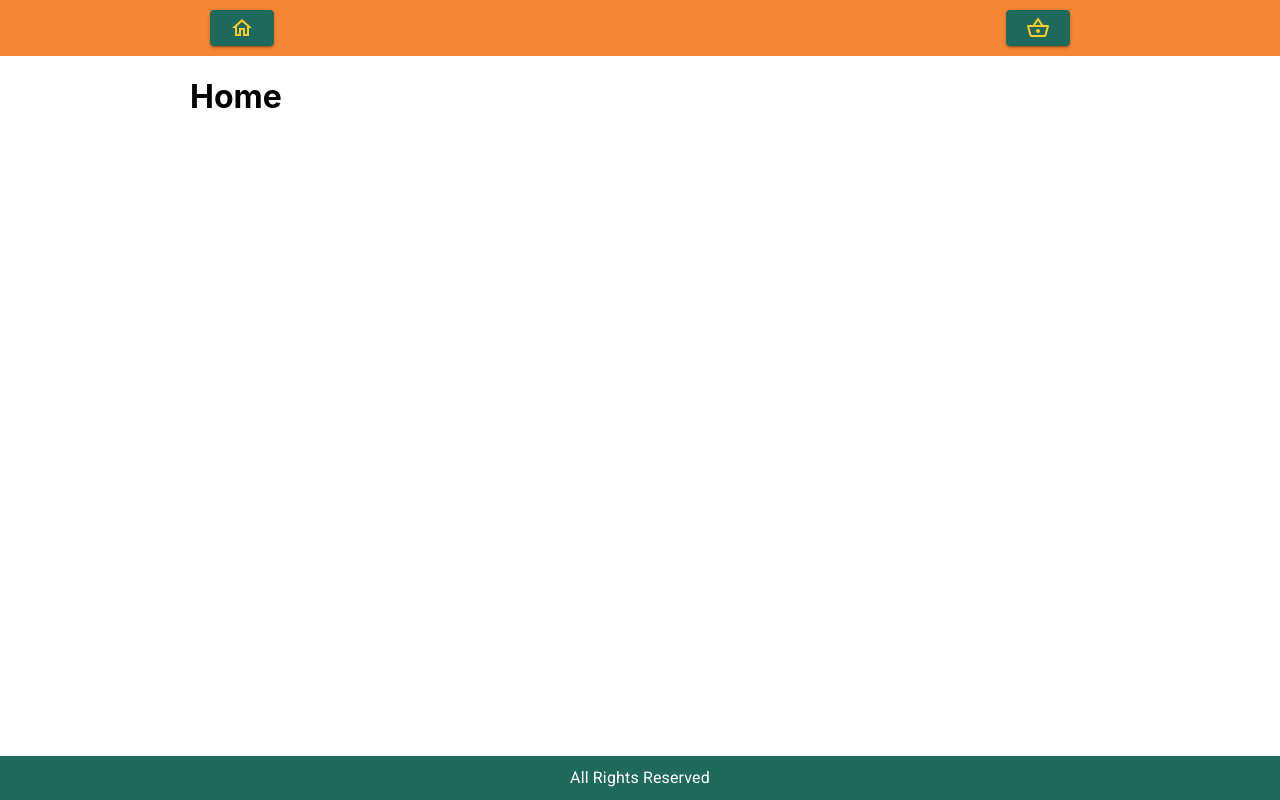
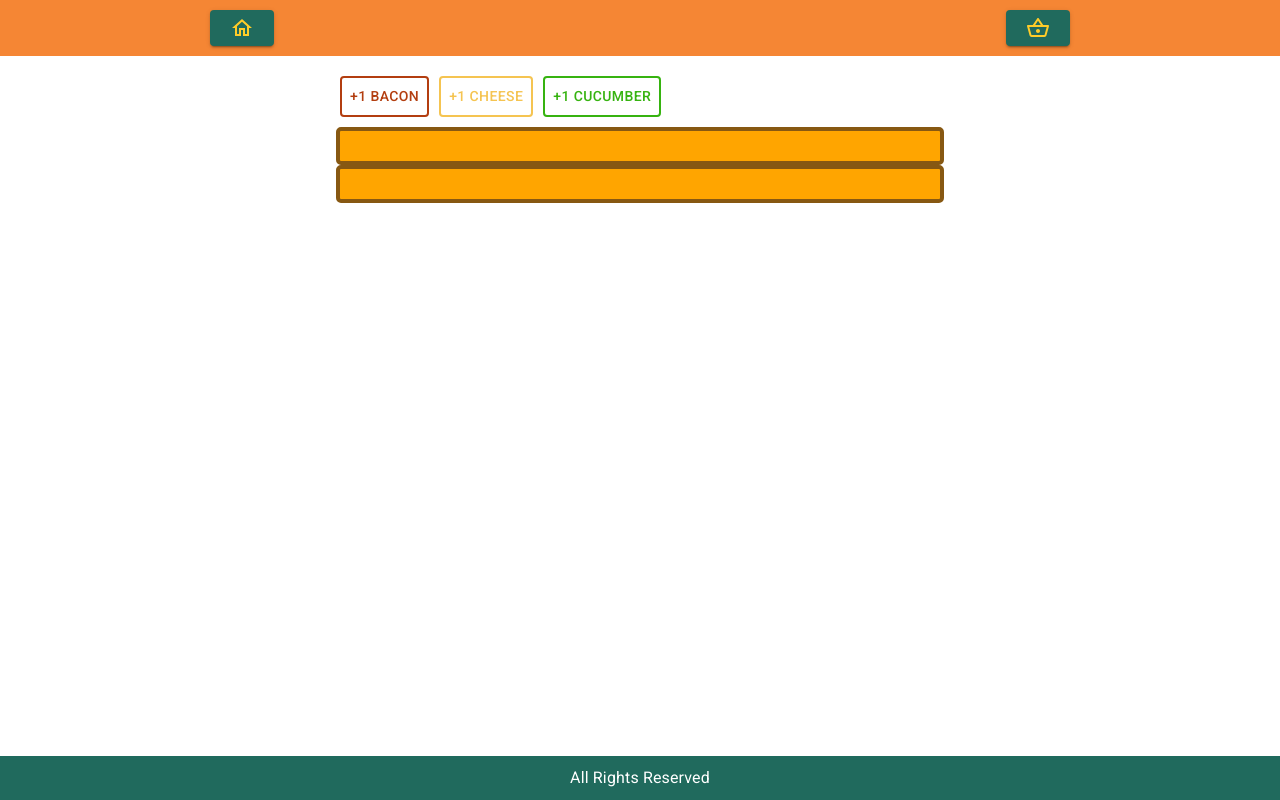
Before and after one commit to NikitaSmithTheOne/sandwich-shop, a React (Create React App) app: page / in a window 1280 px wide. Built offline with nearby package versions, Linux system fonts and the light colour scheme.

Commit message:
feat: 🎸 +SandwichBuilder with all related components

```diff
--- /dev/null
+++ b/src/components/SandwichIngridients/SandwichBacon.tsx
@@ -0,0 +1,18 @@
+// *** NPM ***
+import React from 'react';
+
+const SandwichBacon = (): JSX.Element => {
+    return (
+        <div
+            style={{
+                height: '30px',
+                width: '580px',
+                backgroundColor: '#b33e10',
+                border: '2px solid #6b4000',
+                borderRadius: '3px',
+            }}
+        />
+    );
+};
+
+export default SandwichBacon;
--- /dev/null
+++ b/src/components/SandwichIngridients/SandwichBread.tsx
@@ -0,0 +1,18 @@
+// *** NPM ***
+import React from 'react';
+
+const SandwichBread = (): JSX.Element => {
+    return (
+        <div
+            style={{
+                height: '30px',
+                width: '600px',
+                border: '4px solid #875812',
+                backgroundColor: 'orange',
+                borderRadius: '5px',
+            }}
+        />
+    );
+};
+
+export default SandwichBread;
--- /dev/null
+++ b/src/components/SandwichIngridients/SandwichCheese.tsx
@@ -0,0 +1,18 @@
+// *** NPM ***
+import React from 'react';
+
+const SandwichCheese = (): JSX.Element => {
+    return (
+        <div
+            style={{
+                height: '15px',
+                width: '580px',
+                backgroundColor: '#f5c451',
+                border: '1px solid #b37d00',
+                borderRadius: '5px',
+            }}
+        />
+    );
+};
+
+export default SandwichCheese;
--- /dev/null
+++ b/src/components/SandwichIngridients/SandwichCucumber.tsx
@@ -0,0 +1,18 @@
+// *** NPM ***
+import React from 'react';
+
+const SandwichCucumber = (): JSX.Element => {
+    return (
+        <div
+            style={{
+                height: '20px',
+                width: '580px',
+                backgroundColor: '#36b310',
+                border: '2px solid #1c7002',
+                borderRadius: '3px',
+            }}
+        />
+    );
+};
+
+export default SandwichCucumber;
--- /dev/null
+++ b/src/containers/SandwichBuilder/SandwichBuilder.tsx
@@ -0,0 +1,145 @@
+/* eslint-disable jsx-a11y/no-static-element-interactions */
+/* eslint-disable jsx-a11y/click-events-have-key-events */
+// *** NPM ***
+import React, { useState } from 'react';
+import { Button, makeStyles } from '@material-ui/core';
+
+// *** OTHER ***
+import SandwichBread from '../../components/SandwichIngridients/SandwichBread';
+import SandwichBacon from '../../components/SandwichIngridients/SandwichBacon';
+import SandwichCheese from '../../components/SandwichIngridients/SandwichCheese';
+import SandwichCucumber from '../../components/SandwichIngridients/SandwichCucumber';
+
+// *** TYPES ***
+type SandwichIngredientType = 'bacon' | 'cheese' | 'cucumber';
+
+// *** MAPS ***
+const ingredientsMap: { [key in SandwichIngredientType]: JSX.Element } = {
+    bacon: <SandwichBacon />,
+    cheese: <SandwichCheese />,
+    cucumber: <SandwichCucumber />,
+};
+
+// *** STYLES ***
+const useStyles = makeStyles({
+    root: {
+        display: 'flex',
+        flexDirection: 'column',
+        alignItems: 'center',
+        width: '100%',
+        marginTop: '20px',
+        boxSizing: 'border-box',
+    },
+    sandwichManagement: {
+        display: 'flex',
+        flexDirection: 'row',
+        justifyContent: 'flex-start',
+        width: '600px',
+        marginBottom: '10px',
+    },
+    sandwichOutput: {
+        display: 'flex',
+        flexDirection: 'column',
+        alignItems: 'center',
+        width: '100%',
+    },
+    baconButton: {
+        color: '#b33e10',
+        border: '2px solid #b33e10',
+        marginRight: '10px',
+    },
+    cheeseButton: {
+        color: '#f5c451',
+        border: '2px solid #f5c451',
+        marginRight: '10px',
+    },
+    cucumberButton: {
+        color: '#36b310',
+        border: '2px solid #36b310',
+        marginRight: '10px',
+    },
+});
+
+const SandwichBuilder = (): JSX.Element => {
+    // *** STYLES ***
+    const classes = useStyles();
+
+    // *** USE STATE ***
+    const [ingredients, setIngredients] = useState<SandwichIngredientType[]>([]);
+
+    // *** HANDLERS ***
+    const onAddIngredientHandler = (ingredient: SandwichIngredientType) => {
+        setIngredients((currentState) => {
+            const newState = [...currentState];
+            newState.unshift(ingredient);
+            return newState;
+        });
+    };
+
+    const onDeleteIngredientHandler = (ingredientNumber: number) => {
+        setIngredients((currentState) => {
+            const newState = [...currentState];
+            newState.splice(ingredientNumber, 1);
+            return newState;
+        });
+    };
+
+    // *** CONDITIONALS ***
+    // Sandwich Ingredients
+    const sandwichIngredients: JSX.Element[] = [];
+
+    ingredients.forEach((ingredient, index) => {
+        const ingredientComponent = (
+            <div key={`${ingredient + index}`} onClick={() => onDeleteIngredientHandler(index)}>
+                {ingredientsMap[ingredient]}
+            </div>
+        );
+
+        sandwichIngredients.push(ingredientComponent);
+    });
+
+    return (
+        <div className={classes.root}>
+            {/* SANDWICH MANAGEMENT */}
+            <div className={classes.sandwichManagement}>
+                {/* BACON */}
+                <Button
+                    className={classes.baconButton}
+                    onClick={() => onAddIngredientHandler('bacon')}
+                >
+                    +1 Bacon
+                </Button>
+
+                {/* CHEESE */}
+                <Button
+                    className={classes.cheeseButton}
+                    onClick={() => onAddIngredientHandler('cheese')}
+                >
+                    +1 Cheese
+                </Button>
+
+                {/* CUCUMBER */}
+                <Button
+                    className={classes.cucumberButton}
+                    onClick={() => onAddIngredientHandler('cucumber')}
+                >
+                    +1 Cucumber
+                </Button>
+            </div>
+
+            {/* SANDWICH OUTPUT */}
+            <div className={classes.sandwichOutput}>
+                {/* TOP BREAD */}
+                <SandwichBread />
+
+                {/* INGREDIENTS */}
+                {sandwichIngredients}
+
+                {/* BOTTOM BREAD */}
+                <SandwichBread />
+            </div>
+        </div>
+    );
+};
+
+export default SandwichBuilder;
--- a/src/routes/basket.tsx
+++ b/src/routes/basket.tsx
@@ -8,7 +8,7 @@
     name: 'basket/index',
     path: '/basket',
     exact: true,
-    renderFn: (): JSX.Element => {
+    RenderFn: (): JSX.Element => {
         return <h1>Basket</h1>;
     },
 };
--- a/src/routes/home.tsx
+++ b/src/routes/home.tsx
@@ -1,5 +1,8 @@
 // *** NPM ***
 import React from 'react';
+
+// *** OTHER ***
+import SandwichBuilder from '../containers/SandwichBuilder/SandwichBuilder';
 
 // *** OTHER ***
 import { IRouterObject } from './index';
@@ -8,8 +11,8 @@
     name: 'home/index',
     path: '/',
     exact: true,
-    renderFn: (): JSX.Element => {
-        return <h1>Home</h1>;
+    RenderFn: (): JSX.Element => {
+        return <SandwichBuilder />;
     },
 };
 
--- a/src/routes/index.tsx
+++ b/src/routes/index.tsx
@@ -13,7 +13,7 @@
     name: string;
     path: string;
     exact: boolean;
-    renderFn: () => JSX.Element;
+    RenderFn: () => JSX.Element;
 }
 
 export const allRoutes = [...homeRoutes, ...basketRouter];
@@ -22,8 +22,8 @@
     return (
         <Switch>
             {/* ALL ROUTES */}
-            {allRoutes.map(({ name, path, exact, renderFn }) => (
-                <Route exact={exact} path={path} key={name} render={() => renderFn()} />
+            {allRoutes.map(({ name, path, exact, RenderFn }) => (
+                <Route exact={exact} path={path} key={name} render={() => <RenderFn />} />
             ))}
 
             {/* NOT FOUND */}
```
